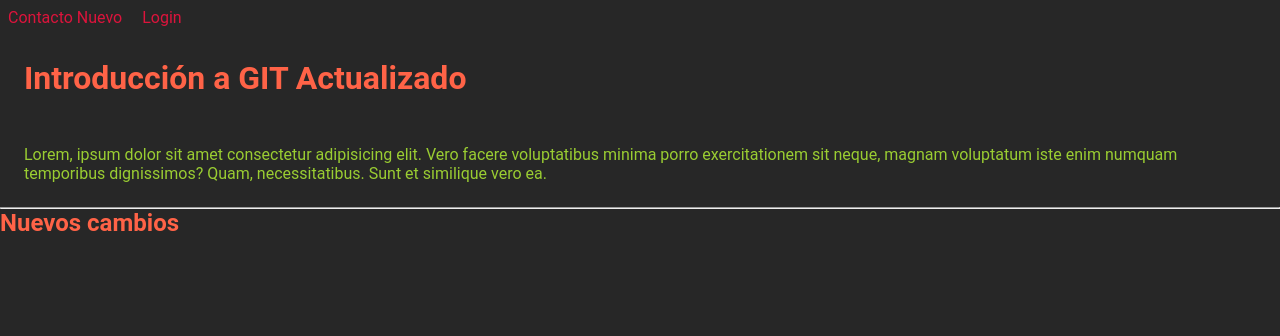
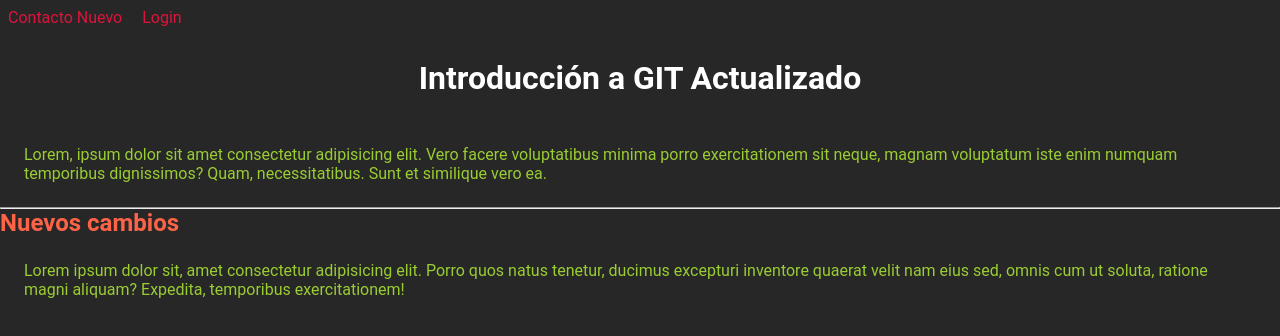
Before and after one commit to Neomartin/73593-Introduccion-GIT, a plain HTML site: page index.html in a window 1280 px wide. Drawn offline with Linux system fonts and the light colour scheme.

Commit message:
Cambios en title y contenido

```diff
--- a/css/styles.css
+++ b/css/styles.css
@@ -24,3 +24,9 @@ a {
 h1, h2 {
     color: tomato;
 }
+
+.main-title {
+    color: white;
+    font-weight: bold;
+    text-align: center;
+}
--- a/index.html
+++ b/index.html
@@ -13,7 +13,7 @@
         <a href="/pages/login.html">Login</a>
     </nav>
 
-    <h1>Introducción a GIT Actualizado</h1>
+    <h1 class="main-title">Introducción a GIT Actualizado</h1>
 
     <p class="digits">Lorem, ipsum dolor sit amet consectetur adipisicing elit. Vero facere voluptatibus minima porro exercitationem sit neque, magnam voluptatum iste enim numquam temporibus dignissimos? Quam, necessitatibus. Sunt et similique vero ea.</p>
 
@@ -21,6 +21,8 @@
 
     <h2>Nuevos cambios</h2>
 
+    <p>Lorem ipsum dolor sit, amet consectetur adipisicing elit. Porro quos natus tenetur, ducimus excepturi inventore quaerat velit nam eius sed, omnis cum ut soluta, ratione magni aliquam? Expedita, temporibus exercitationem!</p>
+
 
 </body>
 </html>
```
